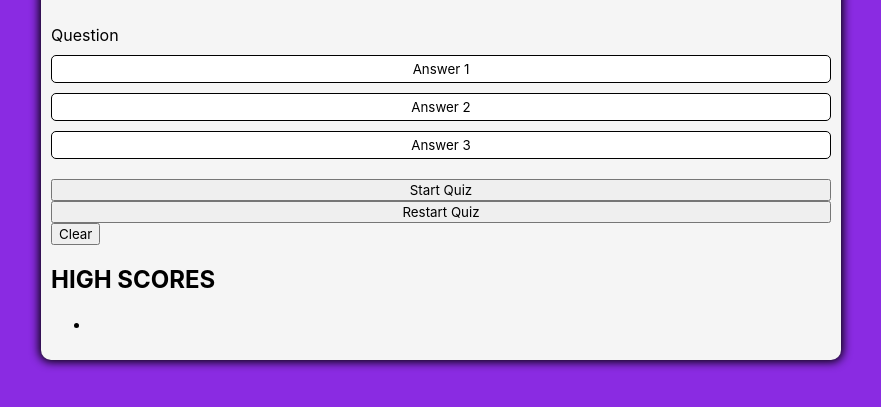
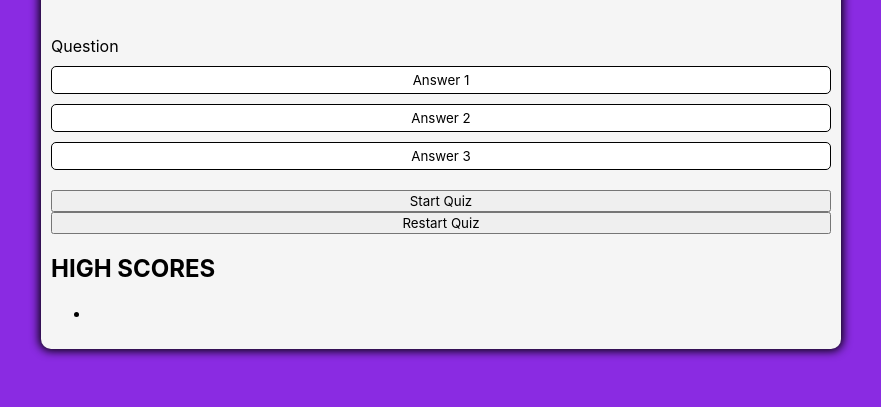
Before and after one commit to Jonchirinos/hw4, a plain HTML site: page index.html in a window 1280 px wide. Shown: the part 283-690 px from the top of the page, without its empty margins (199-1080 px from the left). Drawn offline with Linux system fonts and the light colour scheme.

Commit message:
forgot to delete button element

```diff
--- a/index.html
+++ b/index.html
@@ -25,7 +25,7 @@
         <button id="start" class="controls">Start Quiz</button>
         <button id="reset" class="controls">Restart Quiz</button>
         <div class="playerScore initials">
-            <button id="reset">Clear</button>
+
             <h2>HIGH SCORES</h2>
             <ul id=”highScores”>
                 <li class="li"></li>
```
